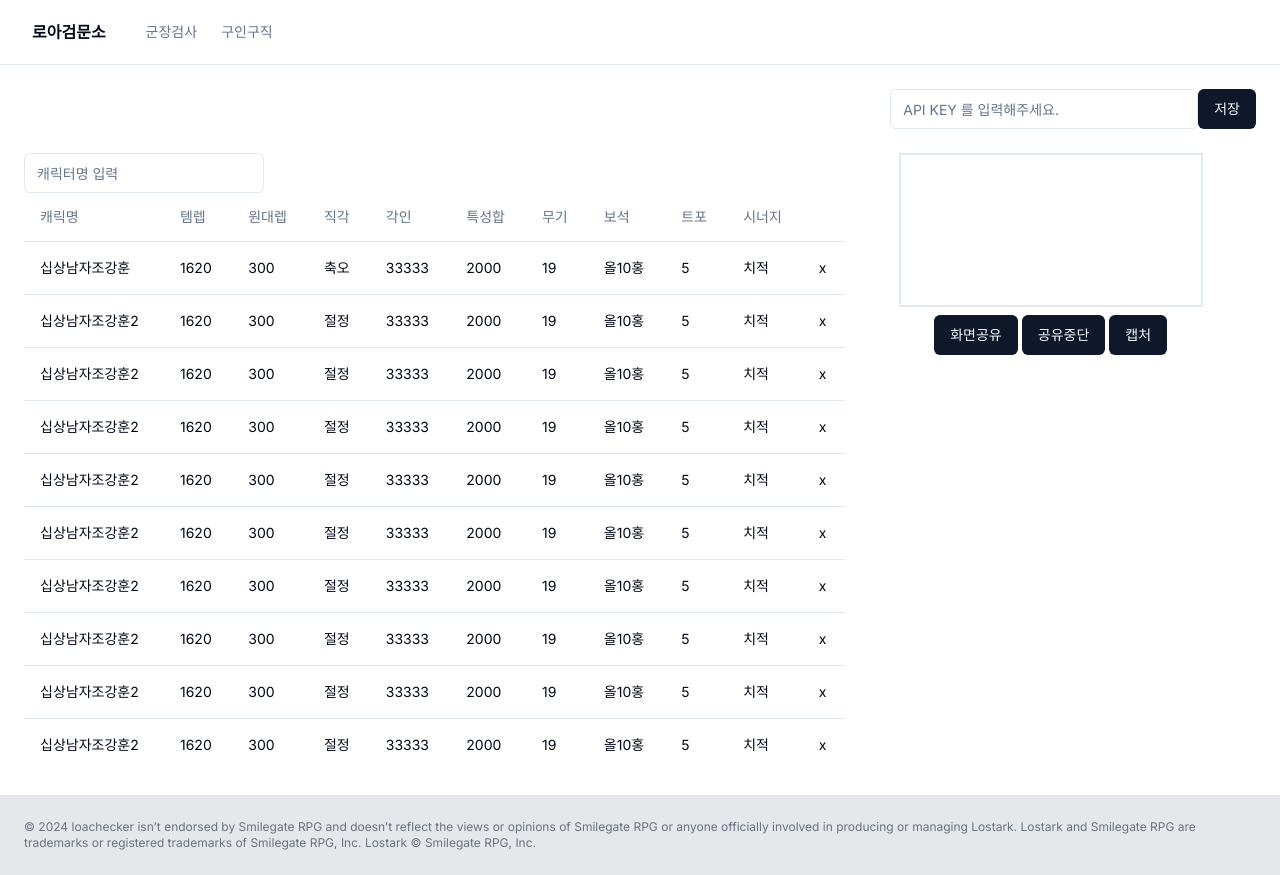
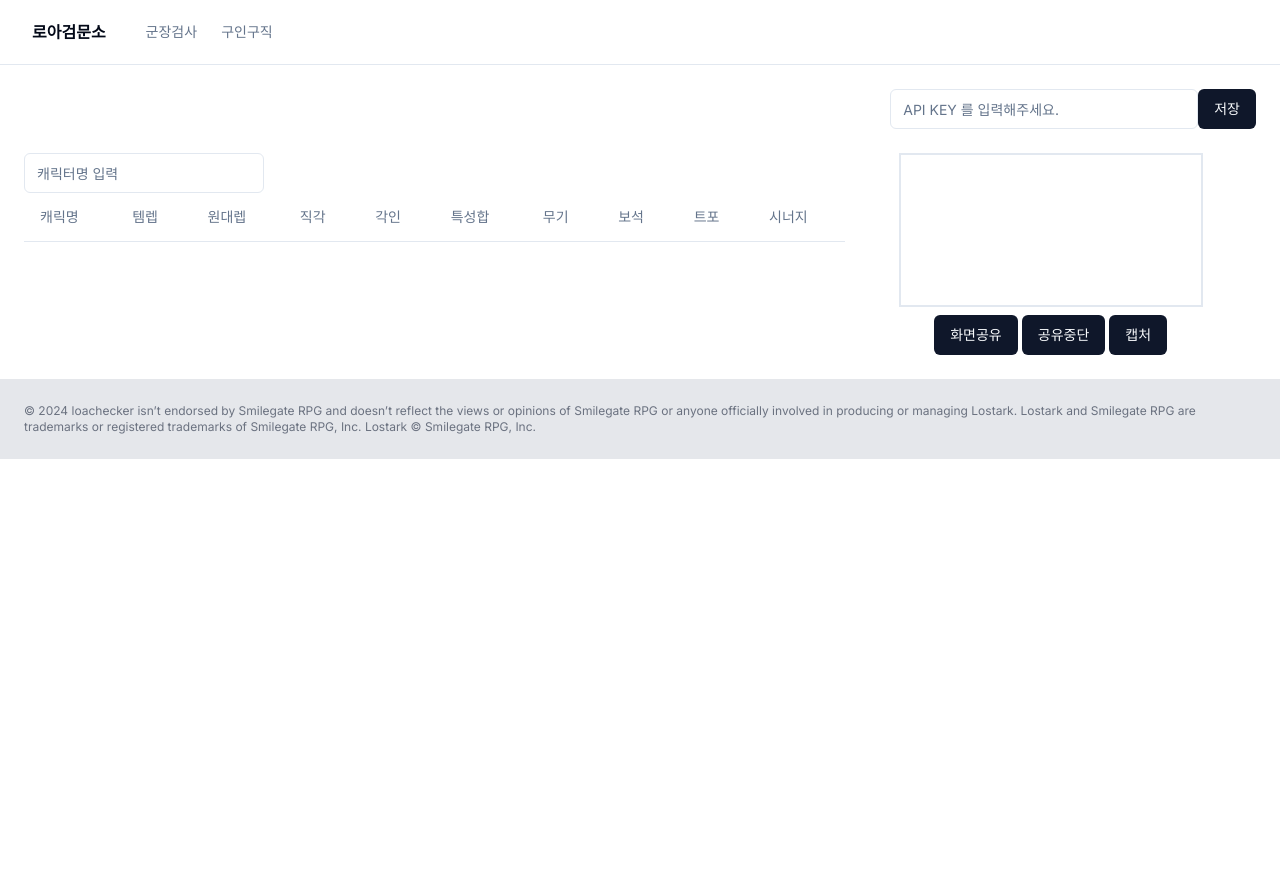
Before and after one commit to San-Goon/loa-checkpoint, a Next.js app: page / in a window 1280 px wide. After the commit the page ends 800 px from the top, so only its background shows below. Built offline with nearby package versions, Linux system fonts and the light colour scheme.

Commit message:
feat: connect lostark api

```diff
--- a/src/app/page.tsx
+++ b/src/app/page.tsx
@@ -20,12 +20,12 @@ import {
 import {
   Table,
   TableBody,
-  TableCaption,
   TableCell,
   TableHead,
   TableHeader,
   TableRow,
 } from "@/components/ui/table";
+import { ResponseProcessor } from "@/lib/utils";
 
 const queryClient = new QueryClient();
 async function getCharacterInfo(token: string, name: string) {
@@ -42,139 +42,6 @@ async function getCharacterInfo(token: string, name: string) {
   return await response.json();
 }
 
-const TABLE_DATA = [
-  {
-    Name: "십상남자조강훈",
-    ItemAvgLevel: 1620.0,
-    ExpeditionLevel: 300,
-    MainEngraving: "축오",
-    EngravingBuff: "33333",
-    EngravingDebuff: "1",
-    Stats: "2000",
-    Weapon: "19",
-    Gem: "올10홍",
-    Tripods: "5",
-    Synergy: "치적",
-  },
-  {
-    Name: "십상남자조강훈2",
-    ItemAvgLevel: 1620.0,
-    ExpeditionLevel: 300,
-    MainEngraving: "절정",
-    EngravingBuff: "33333",
-    EngravingDebuff: "1",
-    Stats: "2000",
-    Weapon: "19",
-    Gem: "올10홍",
-    Tripods: "5",
-    Synergy: "치적",
-  },
-  {
-    Name: "십상남자조강훈2",
-    ItemAvgLevel: 1620.0,
-    ExpeditionLevel: 300,
-    MainEngraving: "절정",
-    EngravingBuff: "33333",
-    EngravingDebuff: "1",
-    Stats: "2000",
-    Weapon: "19",
-    Gem: "올10홍",
-    Tripods: "5",
-    Synergy: "치적",
-  },
-  {
-    Name: "십상남자조강훈2",
-    ItemAvgLevel: 1620.0,
-    ExpeditionLevel: 300,
-    MainEngraving: "절정",
-    EngravingBuff: "33333",
-    EngravingDebuff: "1",
-    Stats: "2000",
-    Weapon: "19",
-    Gem: "올10홍",
-    Tripods: "5",
-    Synergy: "치적",
-  },
-  {
-    Name: "십상남자조강훈2",
-    ItemAvgLevel: 1620.0,
-    ExpeditionLevel: 300,
-    MainEngraving: "절정",
-    EngravingBuff: "33333",
-    EngravingDebuff: "1",
-    Stats: "2000",
-    Weapon: "19",
-    Gem: "올10홍",
-    Tripods: "5",
-    Synergy: "치적",
-  },
-  {
-    Name: "십상남자조강훈2",
-    ItemAvgLevel: 1620.0,
-    ExpeditionLevel: 300,
-    MainEngraving: "절정",
-    EngravingBuff: "33333",
-    EngravingDebuff: "1",
-    Stats: "2000",
-    Weapon: "19",
-    Gem: "올10홍",
-    Tripods: "5",
-    Synergy: "치적",
-  },
-  {
-    Name: "십상남자조강훈2",
-    ItemAvgLevel: 1620.0,
-    ExpeditionLevel: 300,
-    MainEngraving: "절정",
-    EngravingBuff: "33333",
-    EngravingDebuff: "1",
-    Stats: "2000",
-    Weapon: "19",
-    Gem: "올10홍",
-    Tripods: "5",
-    Synergy: "치적",
-  },
-  {
-    Name: "십상남자조강훈2",
-    ItemAvgLevel: 1620.0,
-    ExpeditionLevel: 300,
-    MainEngraving: "절정",
-    EngravingBuff: "33333",
-    EngravingDebuff: "1",
-    Stats: "2000",
-    Weapon: "19",
-    Gem: "올10홍",
-    Tripods: "5",
-    Synergy: "치적",
-  },
-  {
-    Name: "십상남자조강훈2",
-    ItemAvgLevel: 1620.0,
-    ExpeditionLevel: 300,
-    MainEngraving: "절정",
-    EngravingBuff: "33333",
-    EngravingDebuff: "1",
-    Stats: "2000",
-    Weapon: "19",
-    Gem: "올10홍",
-    Tripods: "5",
-    Synergy: "치적",
-  },
-  {
-    Name: "십상남자조강훈2",
-    ItemAvgLevel: 1620.0,
-    ExpeditionLevel: 300,
-    MainEngraving: "절정",
-    EngravingBuff: "33333",
-    EngravingDebuff: "1",
-    Stats: "2000",
-    Weapon: "19",
-    Gem: "올10홍",
-    Tripods: "5",
-    Synergy: "치적",
-  },
-];
-
 function HomeBase() {
   const videoRef = useRef<HTMLVideoElement>(null);
   const canvasRef = useRef<HTMLCanvasElement>(null);
@@ -189,6 +56,8 @@ function HomeBase() {
   const [disableToken, setDisableToken] = useState<boolean>(
     () => !!localStorage.getItem("token"),
   );
+
+  const [tableData, setTableData] = useState<any>([]);
 
   const queryClient = useQueryClient();
 
@@ -232,9 +101,14 @@ function HomeBase() {
   const onSubmit = useCallback(
     async (e: FormEvent<HTMLFormElement>) => {
       e.preventDefault();
-      await query.refetch();
+      for (const data of tableData) {
+        if (data.name === name) return;
+      }
+      const { data } = await query.refetch();
+      if (data === null || data.ArmoryProfile.ItemAvgLevel < 1445) return;
+      setTableData([...tableData, ResponseProcessor(data)]);
     },
-    [query],
+    [query, tableData, name],
   );
 
   const onClickSaveToken = useCallback(() => {
@@ -244,9 +118,11 @@ function HomeBase() {
 
   const onClickDelete = useCallback(
     (index: number) => () => {
-      console.log("click delete!", index);
+      const tempData = [...tableData];
+      tempData.splice(index, 1);
+      setTableData(tempData);
     },
-    [],
+    [tableData],
   );
 
   const onClickEditToken = useCallback(() => {
@@ -258,10 +134,6 @@ function HomeBase() {
       videoRef.current.srcObject = stream;
     }
   }, [stream]);
-
-  useEffect(() => {
-    console.log("!!!!!!!!", query?.data);
-  }, [query]);
 
   const initializeTesseract = async (canvas: HTMLCanvasElement) => {
     // @ts-ignore
@@ -280,6 +152,8 @@ function HomeBase() {
   const onChangeName = useCallback((e: ChangeEvent<HTMLInputElement>) => {
     setName(e.target.value);
   }, []);
+
+  console.log("tableData: ", tableData);
 
   return (
     <div className="p-6">
@@ -324,19 +198,19 @@ function HomeBase() {
               </TableRow>
             </TableHeader>
             <TableBody>
-              {TABLE_DATA.map((data, index) => {
+              {tableData.map((data: any, index: number) => {
                 return (
-                  <TableRow key={data.Name}>
-                    <TableCell>{data.Name}</TableCell>
-                    <TableCell>{data.ItemAvgLevel}</TableCell>
-                    <TableCell>{data.ExpeditionLevel}</TableCell>
-                    <TableCell>{data.MainEngraving}</TableCell>
-                    <TableCell>{data.EngravingBuff}</TableCell>
-                    <TableCell>{data.Stats}</TableCell>
-                    <TableCell>{data.Weapon}</TableCell>
-                    <TableCell>{data.Gem}</TableCell>
-                    <TableCell>{data.Tripods}</TableCell>
-                    <TableCell>{data.Synergy}</TableCell>
+                  <TableRow key={data.name}>
+                    <TableCell>{data.name}</TableCell>
+                    <TableCell>{data.itemLv}</TableCell>
+                    <TableCell>{data.expLv}</TableCell>
+                    <TableCell>{data.mainEng}</TableCell>
+                    <TableCell>{data.eng}</TableCell>
+                    <TableCell>{data.totalStats}</TableCell>
+                    <TableCell>{data.weapon}</TableCell>
+                    <TableCell>{`홍염:${data.gem.hong} 멸화:${data.gem.myul}`}</TableCell>
+                    <TableCell>{data.tripod["5"]}</TableCell>
+                    <TableCell>{data.synergy}</TableCell>
                     <TableCell onClick={onClickDelete(index)}>x</TableCell>
                   </TableRow>
                 );
--- a/src/lib/utils.ts
+++ b/src/lib/utils.ts
@@ -1,6 +1,56 @@
-import { type ClassValue, clsx } from "clsx"
-import { twMerge } from "tailwind-merge"
+import { type ClassValue, clsx } from "clsx";
+import { twMerge } from "tailwind-merge";
 
 export function cn(...inputs: ClassValue[]) {
-  return twMerge(clsx(inputs))
+  return twMerge(clsx(inputs));
 }
+
+export function ResponseProcessor(res: any) {
+  const name = res.ArmoryProfile.CharacterName;
+  const itemLv = res.ArmoryProfile.ItemAvgLevel;
+  const expLv = res.ArmoryProfile.ExpeditionLevel;
+  const title = res.ArmoryProfile.Title;
+  const mainEng = "undefined";
+  const eng = "undefined";
+  const totalStats = 2000;
+  const weapon = res.ArmoryEquipment[0].Name;
+  const gem: any = {};
+  const tripod: any = {};
+  const synergy = "undefined";
+
+  // 보석 계산 로직
+  for (const data of res.ArmoryGem.Effects) {
+    if (data.Description[0] === "재") {
+      gem.hong ? gem.hong++ : (gem.hong = 1);
+    } else {
+      gem.myul ? gem.myul++ : (gem.myul = 1);
+    }
+  }
+
+  for (const data of res.ArmorySkills) {
+    if (data.Level >= 4) {
+      for (const tripodData of data.Tripods) {
+        if (tripodData.IsSelected && tripodData.Level >= 2) {
+          tripod[tripodData.Level]
+            ? tripod[tripodData.Level]++
+            : (tripod[tripodData.Level] = 1);
+        }
+      }
+    }
+  }
+
+  // 트포 계산 로직
+  return {
+    name,
+    itemLv,
+    expLv,
+    title,
+    mainEng,
+    eng,
+    totalStats,
+    weapon,
+    gem,
+    tripod,
+    synergy,
+  };
+}
```
